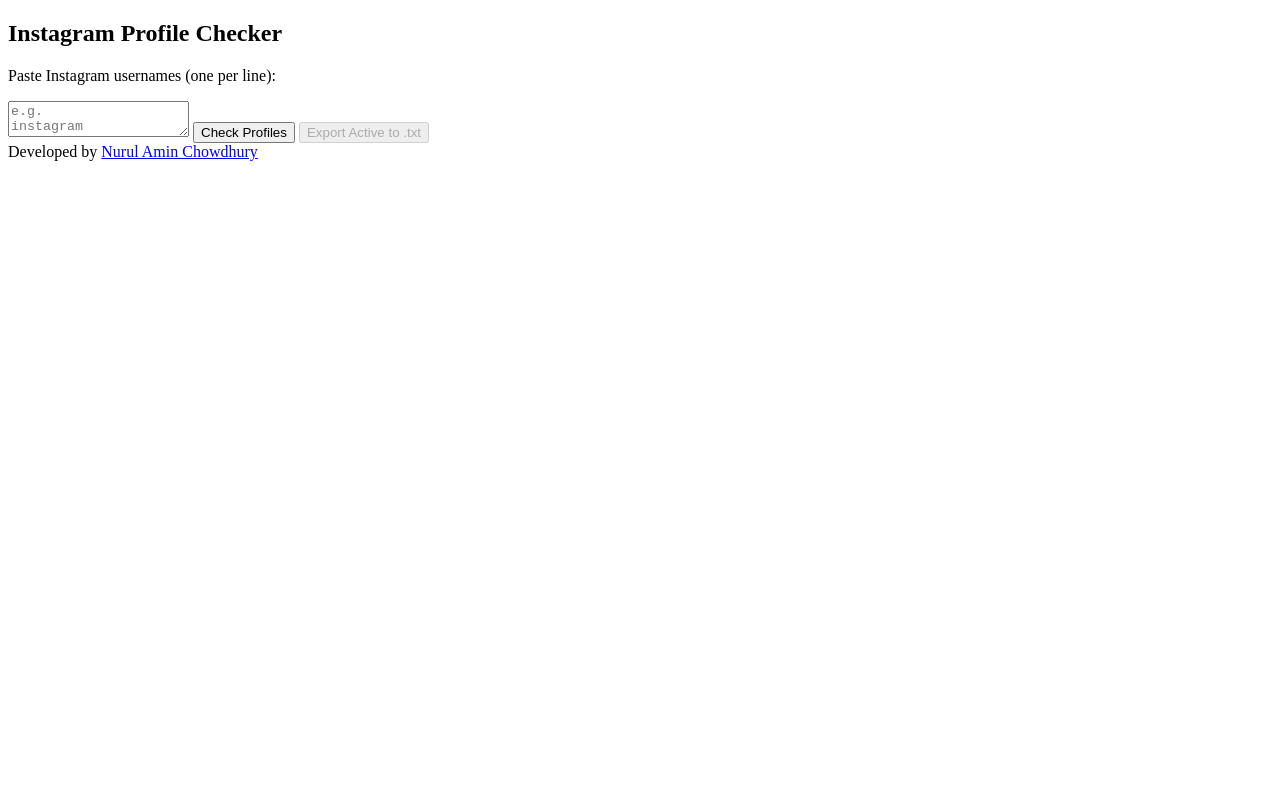
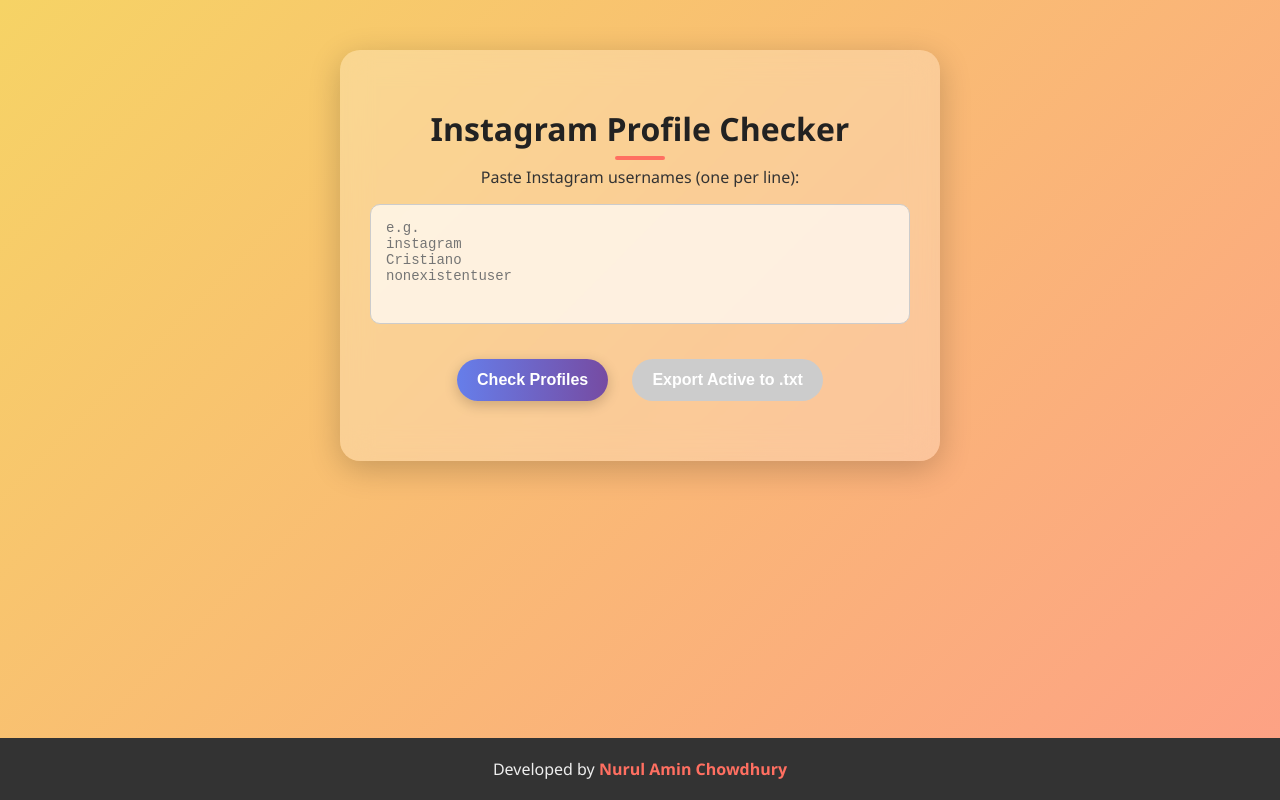
Before and after one commit to Nurulnc/Instagram-checker, a plain HTML site: page index.html in a window 1280 px wide. Drawn offline with Linux system fonts and the light colour scheme.

Commit message:
index.html

```diff
--- a/index.html
+++ b/index.html
@@ -4,7 +4,123 @@
   <meta charset="UTF-8" />
   <title>Instagram Profile Checker with Export</title>
   <style>
-    /* apnar existing css ekhane */
+    * {
+      box-sizing: border-box;
+    }
+    body {
+      margin: 0;
+      font-family: 'Segoe UI', Tahoma, Geneva, Verdana, sans-serif;
+      background: linear-gradient(135deg, #f6d365 0%, #fda085 100%);
+      color: #333;
+      display: flex;
+      flex-direction: column;
+      align-items: center;
+      min-height: 100vh;
+    }
+
+    .container {
+      margin-top: 50px;
+      background: rgba(255, 255, 255, 0.25);
+      backdrop-filter: blur(15px);
+      -webkit-backdrop-filter: blur(15px);
+      padding: 30px;
+      border-radius: 20px;
+      box-shadow: 0 8px 32px rgba(0, 0, 0, 0.2);
+      width: 90%;
+      max-width: 600px;
+      text-align: center;
+    }
+
+    h2 {
+      font-size: 2rem;
+      margin-bottom: 15px;
+      color: #222;
+      position: relative;
+    }
+
+    h2::after {
+      content: '';
+      position: absolute;
+      left: 50%;
+      bottom: -10px;
+      transform: translateX(-50%);
+      width: 50px;
+      height: 4px;
+      background: #ff6f61;
+      border-radius: 2px;
+    }
+
+    textarea {
+      width: 100%;
+      height: 120px;
+      padding: 15px;
+      margin-bottom: 20px;
+      border-radius: 10px;
+      border: 1px solid #ccc;
+      resize: none;
+      font-size: 14px;
+      background: rgba(255, 255, 255, 0.7);
+    }
+
+    button {
+      margin: 10px;
+      padding: 12px 20px;
+      border: none;
+      border-radius: 30px;
+      background: linear-gradient(to right, #667eea, #764ba2);
+      color: white;
+      font-size: 16px;
+      font-weight: bold;
+      cursor: pointer;
+      transition: all 0.3s ease;
+      box-shadow: 0 4px 14px rgba(0, 0, 0, 0.2);
+    }
+
+    button:hover {
+      transform: scale(1.05);
+      box-shadow: 0 6px 18px rgba(0, 0, 0, 0.25);
+    }
+
+    button:disabled {
+      background: #ccc;
+      cursor: not-allowed;
+      box-shadow: none;
+    }
+
+    .results {
+      text-align: left;
+      margin-top: 20px;
+    }
+
+    .active {
+      color: green;
+      font-weight: bold;
+    }
+
+    .inactive {
+      color: red;
+      font-weight: bold;
+    }
+
+    footer {
+      margin-top: auto;
+      padding: 20px;
+      text-align: center;
+      background: #333;
+      color: #eee;
+      width: 100%;
+    }
+
+    footer a {
+      color: #ff6f61;
+      text-decoration: none;
+      font-weight: bold;
+      transition: color 0.3s;
+    }
+
+    footer a:hover {
+      color: #fff;
+    }
   </style>
 </head>
 <body>
@@ -13,7 +129,7 @@
     <p>Paste Instagram usernames (one per line):</p>
     <textarea id="usernames" placeholder="e.g.
 instagram
-cristiano
+Cristiano
 nonexistentuser"></textarea>
     <button onclick="checkUsernames()">Check Profiles</button>
     <button onclick="exportActive()" id="exportBtn" disabled>Export Active to .txt</button>
@@ -25,7 +141,7 @@ nonexistentuser"></textarea>
   </div>
 
   <footer>
-    Developed by <a href="https://instagram.com" target="_blank">Nurul Amin Chowdhury</a>
+    Developed by <a href="https://instagram.com/nurulnc100" target="_blank">Nurul Amin Chowdhury</a>
   </footer>
 
   <script>
@@ -42,10 +158,7 @@ nonexistentuser"></textarea>
       const results = await Promise.all(usernames.map(async (username) => {
         const url = `https://www.instagram.com/${username}/`;
         try {
-          // **Note: 'no-cors' mode will never throw error, so this is not reliable for real check**
-          // This is just a placeholder for demo.
           const response = await fetch(url, { method: 'GET', mode: 'no-cors' });
-          // Assume maybe active if fetch doesn't throw
           activeUsers.push(username);
           return `<p><strong>${username}</strong>: <span class='active'>Maybe Active (check manually)</span></p>`;
         } catch (error) {
```
